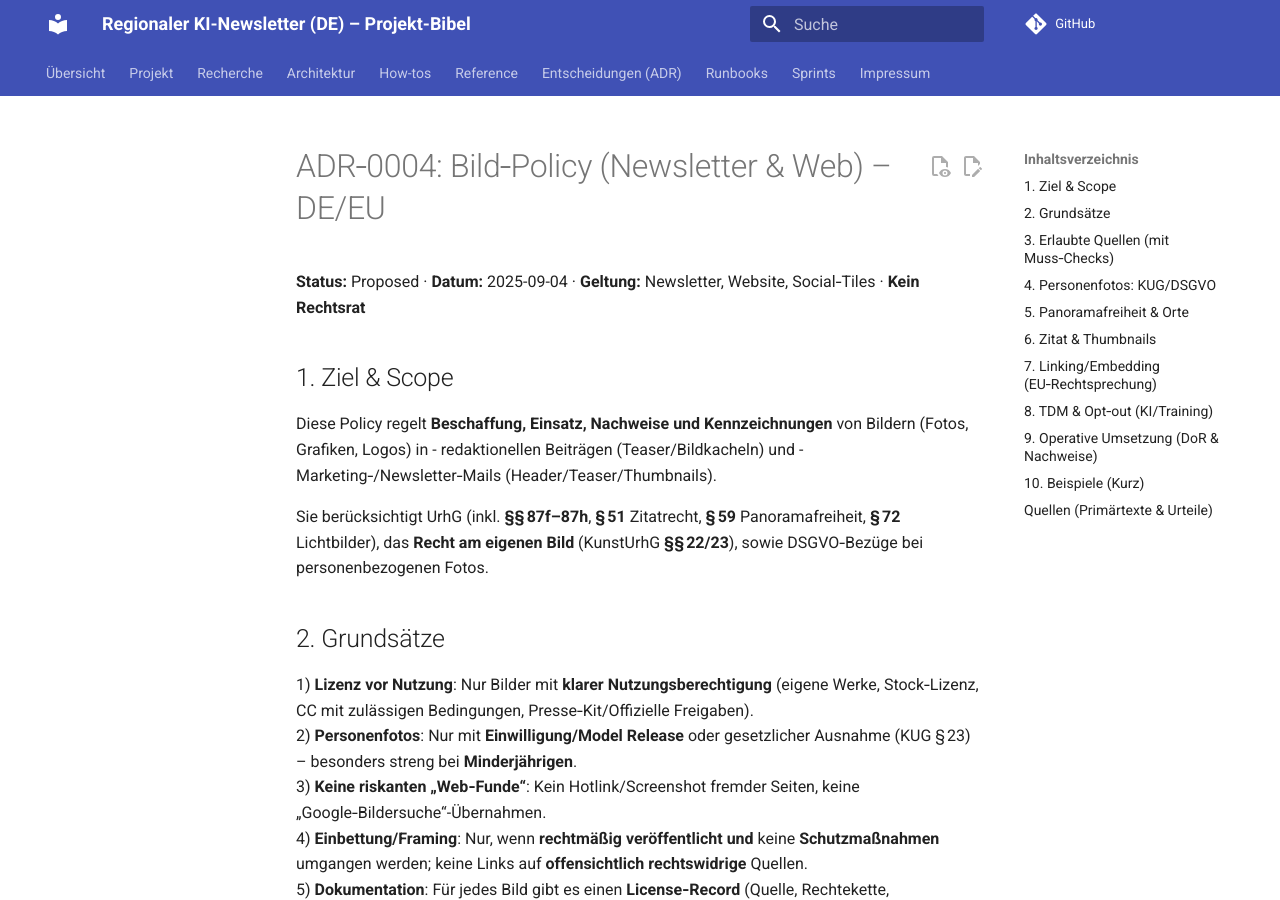
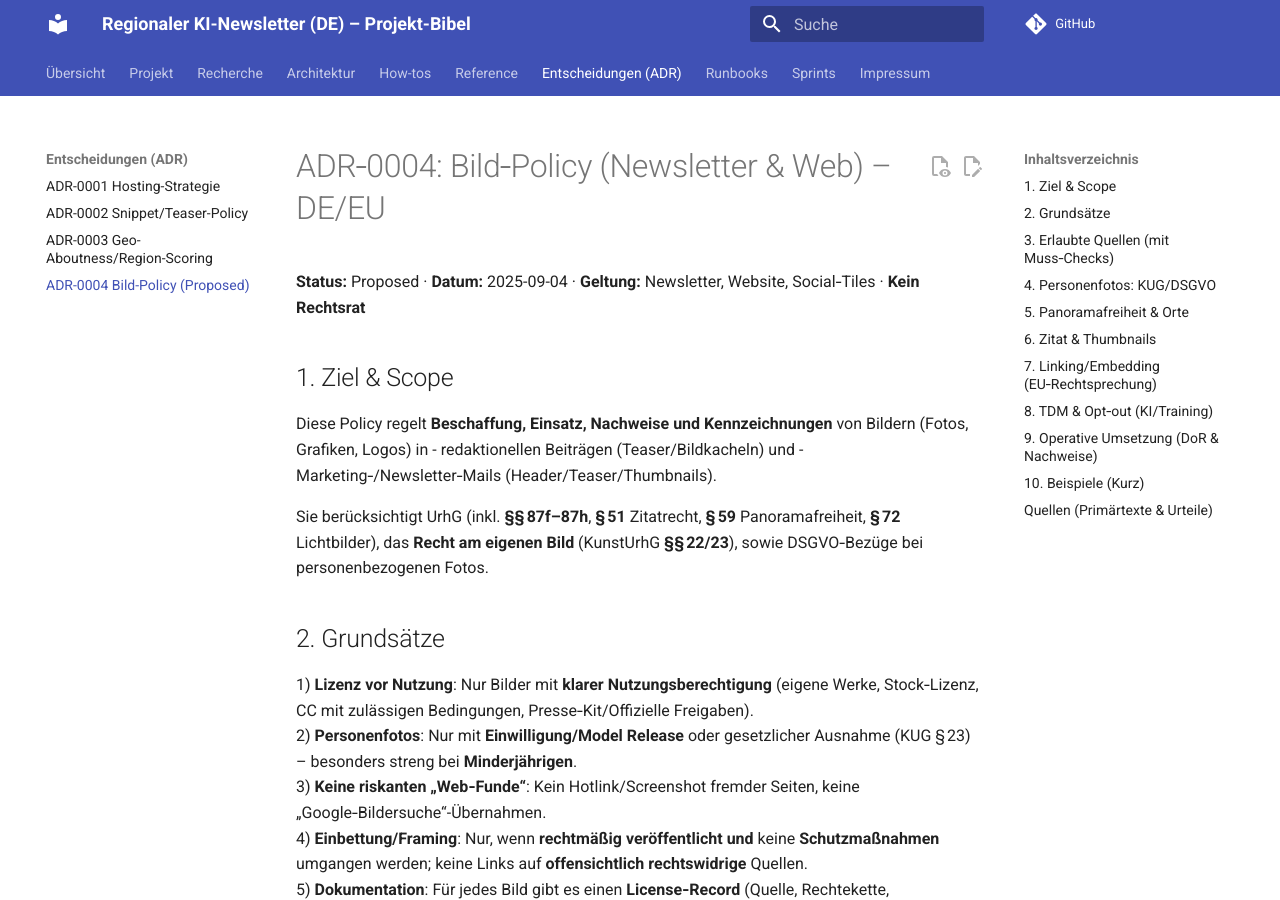
Before and after one commit to timrost/newsletter-bibel, an MkDocs documentation site: the page built from docs/adr/ADR-0004-bild-policy.md, in a window 1280 px wide and 900 px high. Built offline with MkDocs 1.6.1 and Material for MkDocs 9.7.7, drawn with Linux system fonts in a browser that asks for light colours; comment, search, counter and statistics services are not loaded.

Commit message:
Update mkdocs.yml

```diff
--- a/mkdocs.yml
+++ b/mkdocs.yml
@@ -41,6 +41,7 @@ nav:
       - ADR-0001 Hosting-Strategie: adr/0001-hosting-strategie.md
       - ADR-0002 Snippet/Teaser-Policy: adr/0002-snippet-policy.md
       - ADR-0003 Geo-Aboutness/Region-Scoring: adr/ADR-0003-geo-aboutness-region-scoring.md
+      - ADR-0004 Bild-Policy (Proposed): adr/ADR-0004-bild-policy.md
   - Runbooks:
       - Newsletter – DOI/Impressum/Tracking (Master): runbooks/newsletter-compliance-runbook-master-2025-09-04.md
   - Sprints:
```
